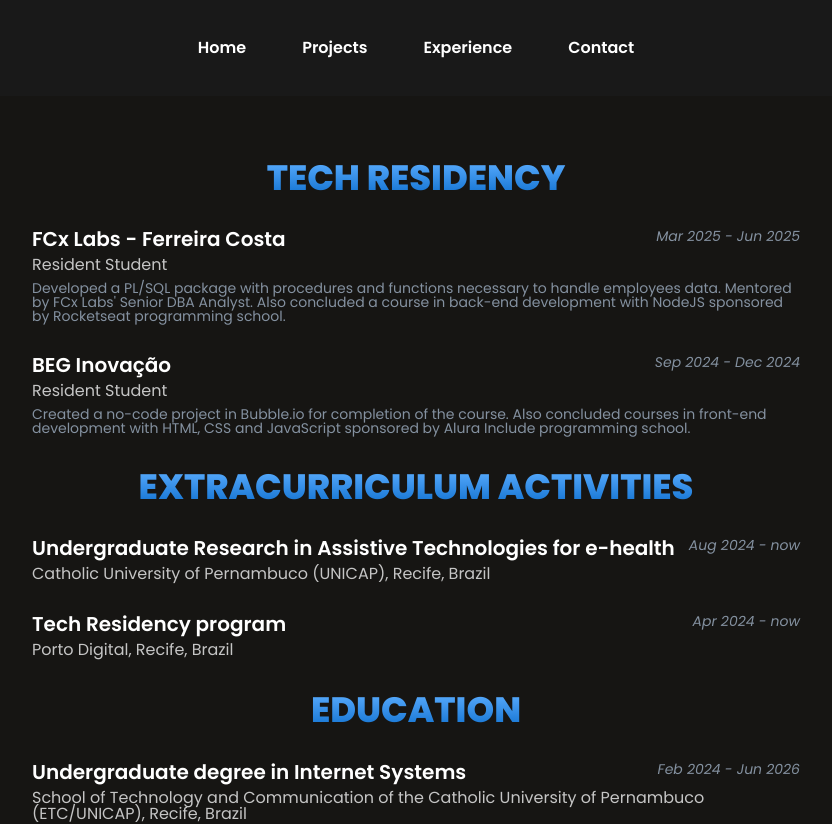
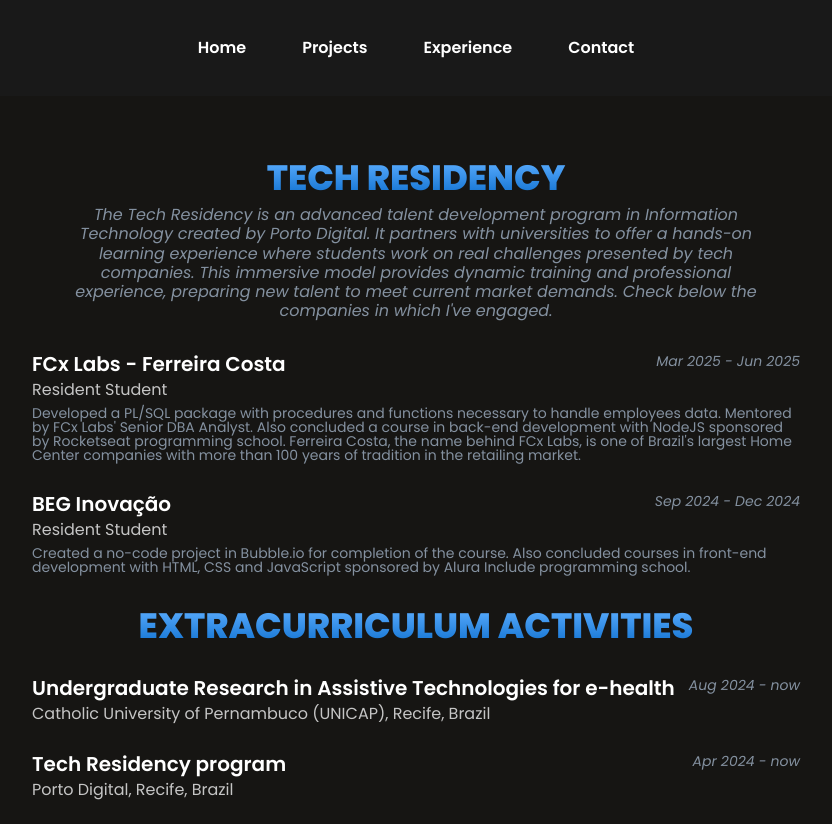
Before and after one commit to capella-marcosfilipe/marcoscapella-portfolio-ng, an Angular app: page /experience in a window 1280 px wide. Shown: the top 824 px of the page, without its empty margins (224-1056 px from the left). Built offline with nearby package versions, Linux system fonts and the light colour scheme.

Commit message:
Updated Experience page with more info

```diff
--- a/src/app/pages/experience/experience.component.css
+++ b/src/app/pages/experience/experience.component.css
@@ -69,3 +69,12 @@
     flex-direction: column;
   }
 }
+
+.tech-residency__subtitle {
+  color: #8491a0;
+  font-size: 1rem;
+  margin: -1.5rem 2rem 2rem 2rem;
+  text-align: center;
+  font-style: italic;
+  line-height: 120%;
+}
--- a/src/app/pages/experience/experience.component.html
+++ b/src/app/pages/experience/experience.component.html
@@ -1,5 +1,13 @@
 <section class="content-width experience">
   <h1 class="experience__title">TECH RESIDENCY</h1>
+  <p class="tech-residency__subtitle">
+    The Tech Residency is an advanced talent development program in Information
+    Technology created by Porto Digital. It partners with universities to offer
+    a hands-on learning experience where students work on real challenges
+    presented by tech companies. This immersive model provides dynamic training
+    and professional experience, preparing new talent to meet current market
+    demands. Check below the companies in which I've engaged.
+  </p>
   <div class="work-experience">
     <div class="work-experience__item" *ngFor="let exp of techResidency">
       <div class="item__head">
--- a/src/assets/contents/experiences.json
+++ b/src/assets/contents/experiences.json
@@ -4,7 +4,7 @@
       "company": "FCx Labs - Ferreira Costa",
       "role": "Resident Student",
       "period": "Mar 2025 - Jun 2025",
-      "description": "Developed a PL/SQL package with procedures and functions necessary to handle employees data. Mentored by FCx Labs' Senior DBA Analyst. Also concluded a course in back-end development with NodeJS sponsored by Rocketseat programming school."
+      "description": "Developed a PL/SQL package with procedures and functions necessary to handle employees data. Mentored by FCx Labs' Senior DBA Analyst. Also concluded a course in back-end development with NodeJS sponsored by Rocketseat programming school. Ferreira Costa, the name behind FCx Labs, is one of Brazil's largest Home Center companies with more than 100 years of tradition in the retailing market."
     },
     {
       "company": "BEG Inovação",
```
